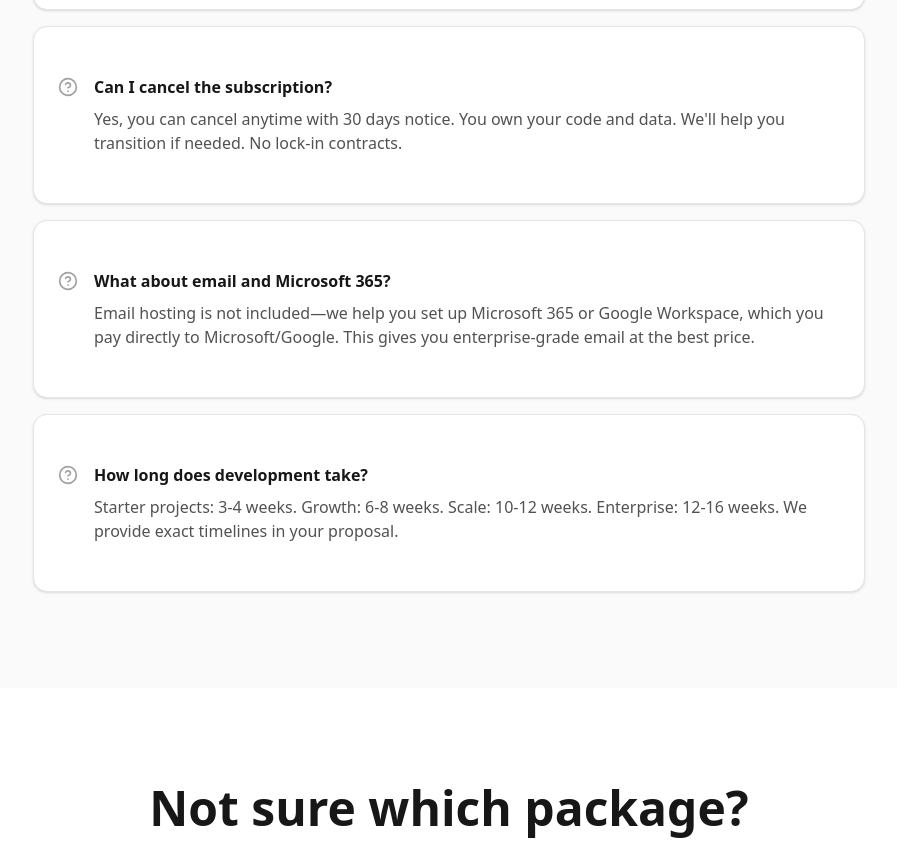
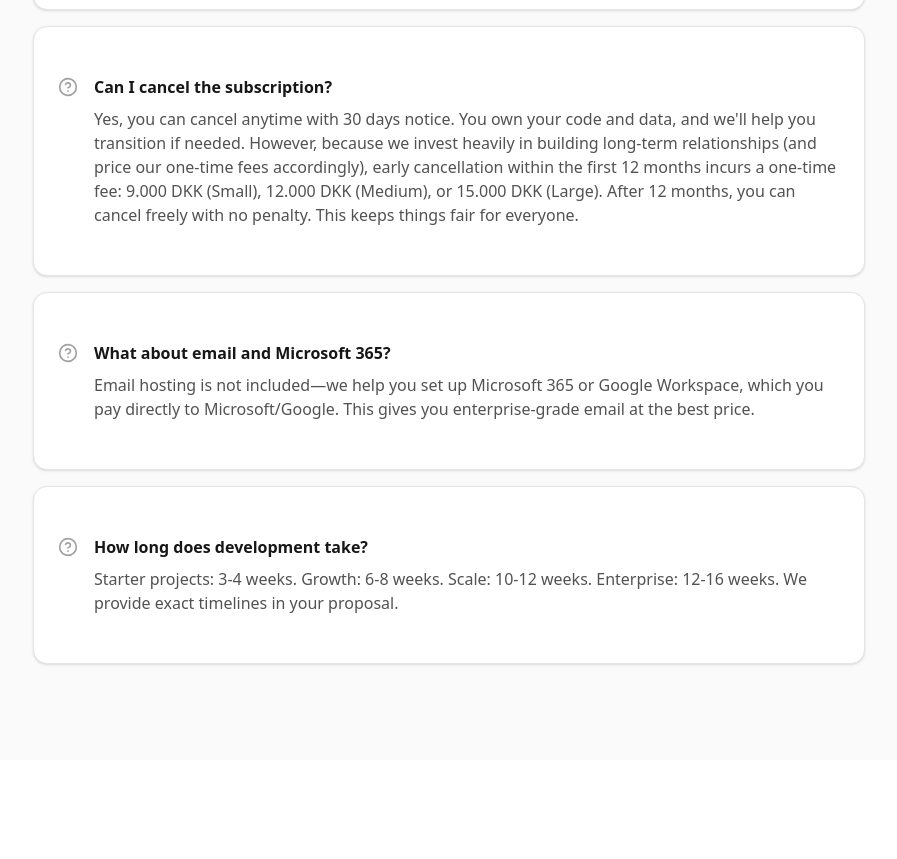
Before and after one commit to acentar/ceptiv.net, a Next.js app: page /pricing in a window 1280 px wide. Shown: the part 3909-4768 px from the top of the page, without its empty margins (191-1088 px from the left). Built offline with nearby package versions, Linux system fonts and the light colour scheme; no server answers; the database is empty.

Commit message:
feat: Add early cancellation penalty to pricing FAQ
- Small: 9.000 DKK
- Medium: 12.000 DKK
- Large: 15.000 DKK
- Only applies within first 12 months
- After 12 months, cancel freely with no penalty

```diff
--- a/src/app/pricing/page.tsx
+++ b/src/app/pricing/page.tsx
@@ -115,7 +115,7 @@ const faqs = [
   },
   {
     question: 'Can I cancel the subscription?',
-    answer: 'Yes, you can cancel anytime with 30 days notice. You own your code and data. We\'ll help you transition if needed. No lock-in contracts.'
+    answer: 'Yes, you can cancel anytime with 30 days notice. You own your code and data, and we\'ll help you transition if needed. However, because we invest heavily in building long-term relationships (and price our one-time fees accordingly), early cancellation within the first 12 months incurs a one-time fee: 9.000 DKK (Small), 12.000 DKK (Medium), or 15.000 DKK (Large). After 12 months, you can cancel freely with no penalty. This keeps things fair for everyone.'
   },
   {
     question: 'What about email and Microsoft 365?',
```
